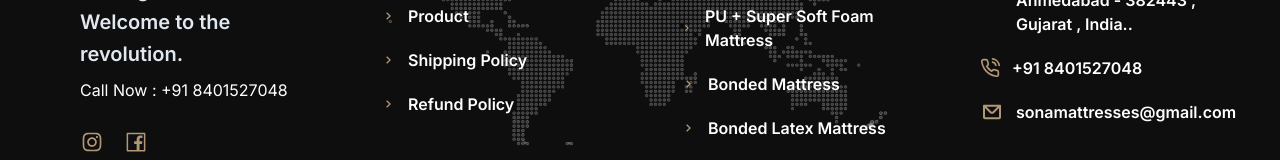
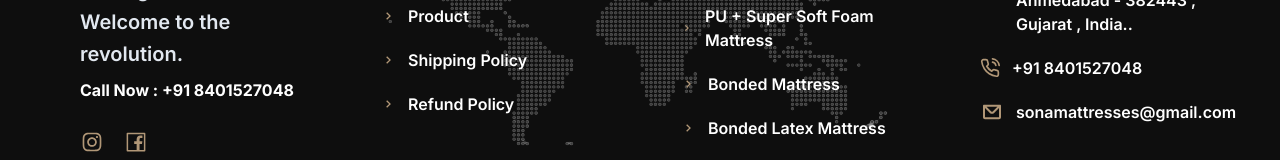
Before and after one commit to shadrajput/Sona-Mattresses, a Next.js app: page / in a window 1280 px wide. Shown: the part 3384-3544 px from the top of the page. Built offline with nearby package versions, Linux system fonts and the light colour scheme; what tailwindcss-debug-screens would draw is missing.

Commit message:
footer num

```diff
--- a/src/components/Footer.jsx
+++ b/src/components/Footer.jsx
@@ -32,7 +32,10 @@ export function Footer() {
               <p className="w-full text-center text-2xl font-bold text-white xs:px-10 md:text-3xl xl:px-0 xl:text-start xl:text-xl xl:font-semibold xl:text-slate-200">
                 Unapologetic. Unhinged. Unleashed. Welcome to the revolution.
               </p>
-              <p className="py-2 text-white"> Call Now : +91 8401527048</p>
+              <p className="py-2 text-center  font-bold text-white md:text-left">
+                {' '}
+                Call Now : +91 8401527048
+              </p>
             </div>
             <div className="pt-12 pb-10 xs:pl-5 md:pt-10 lg:pb-7 xl:hidden ">
               <h1 className="font-semibold text-white xs:pl-2 xs:pb-4 md:text-lg">
```
